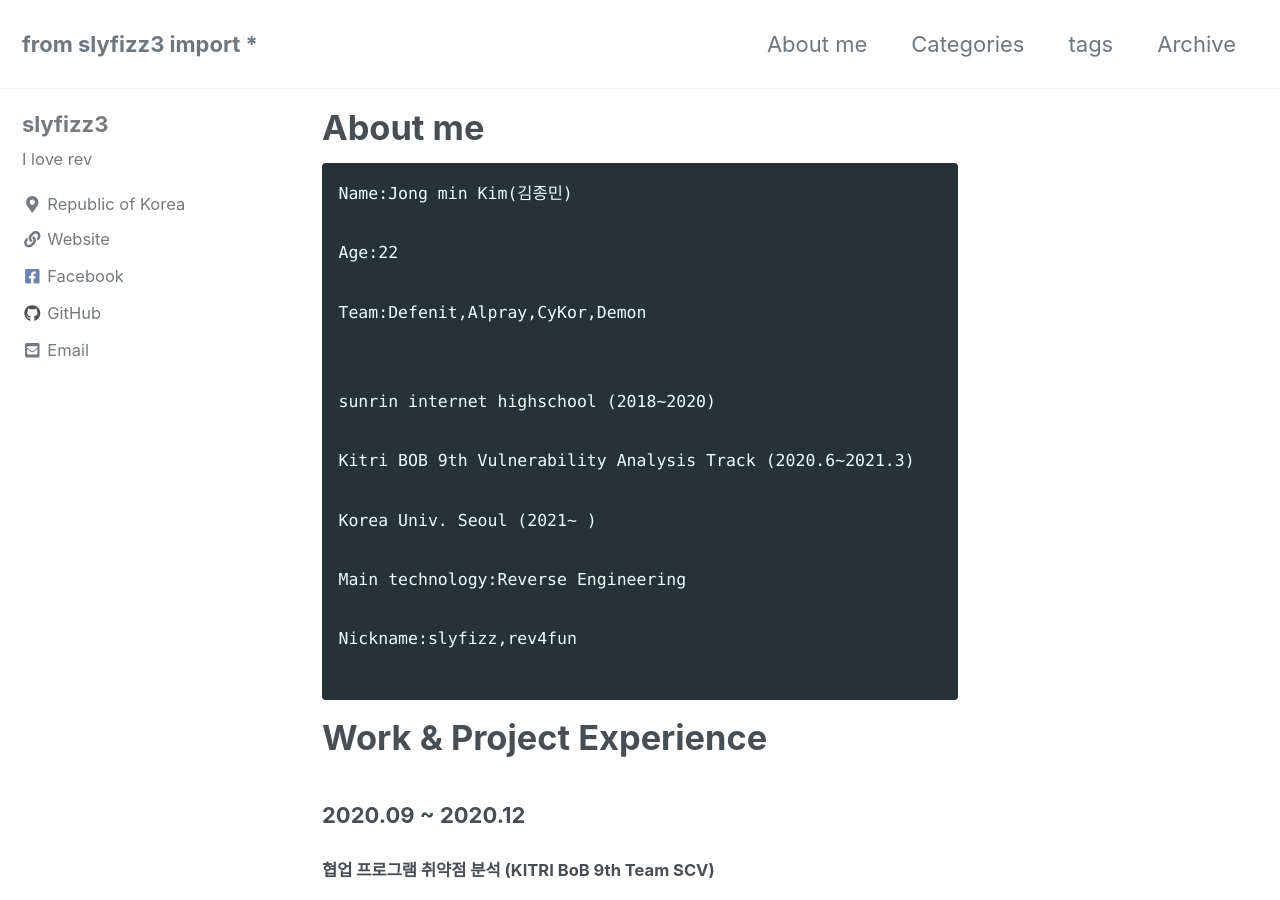
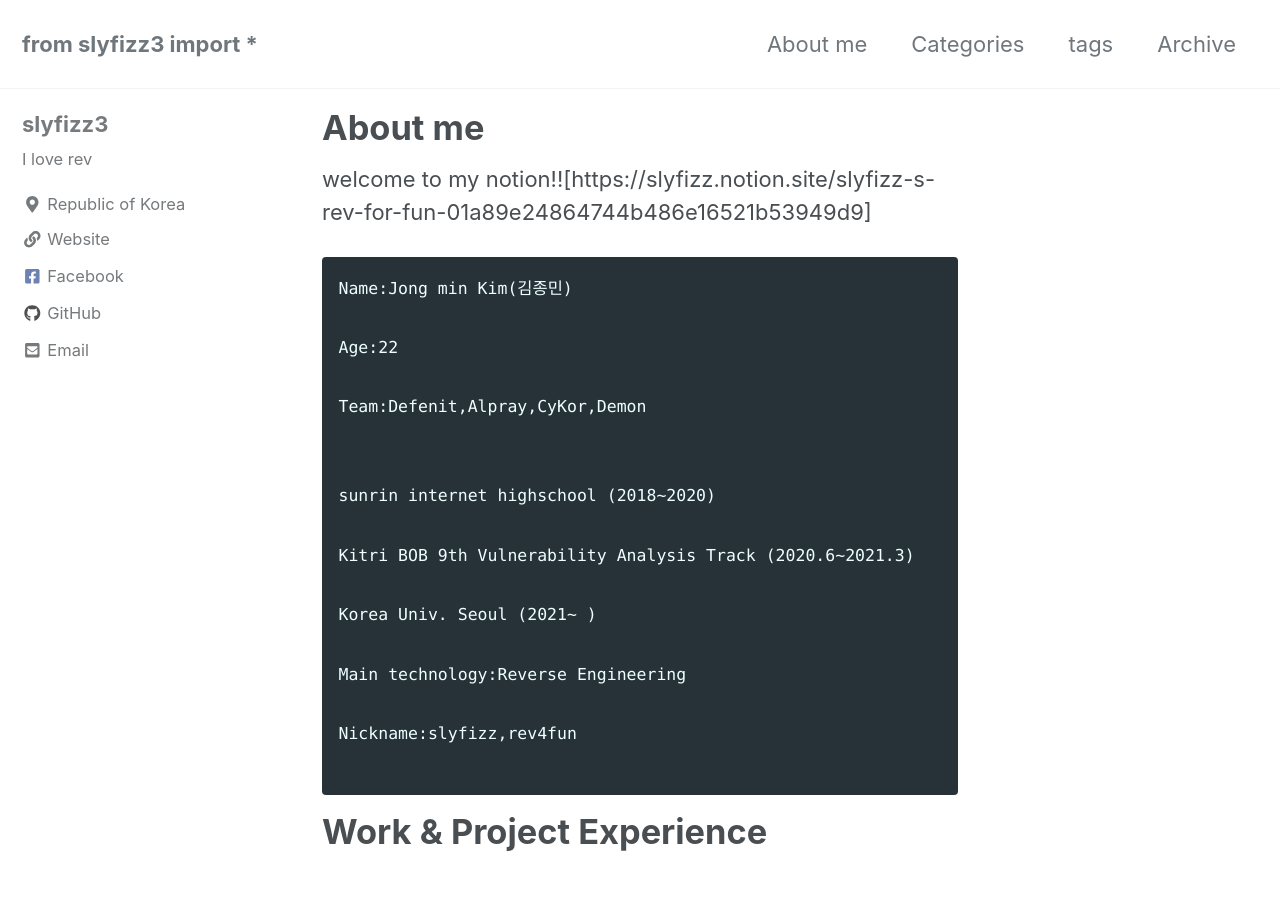
Before and after one commit to slyfizz3/slyfizz3.github.io, a Jekyll site: the page built from _pages/about.md, in a window 1280 px wide and 900 px high. Built offline with Jekyll 4.4.1, drawn with Linux system fonts in a browser that asks for light colours; cached includes are drawn as plain includes; nearby versions of some CDN libraries.

Commit message:
Update about.md

````diff
--- a/_pages/about.md
+++ b/_pages/about.md
@@ -3,6 +3,8 @@ title: "About me"
 permalink: /about/
 author_profile: true
 ---
+
+welcome to my notion!![https://slyfizz.notion.site/slyfizz-s-rev-for-fun-01a89e24864744b486e16521b53949d9]
 
 ```
 Name:Jong min Kim(김종민)
````
